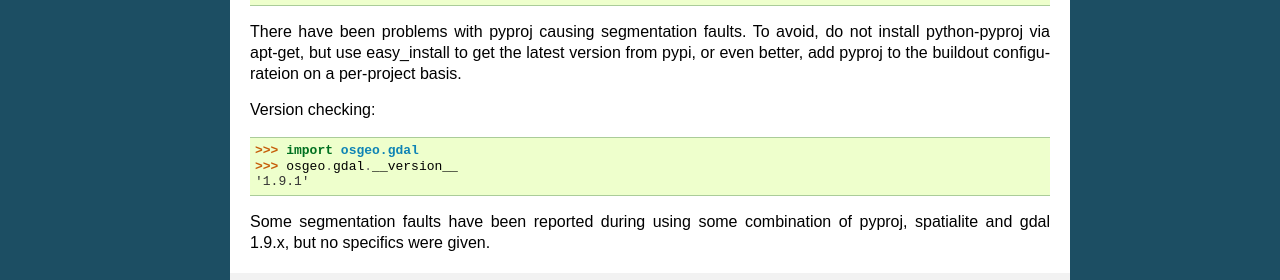
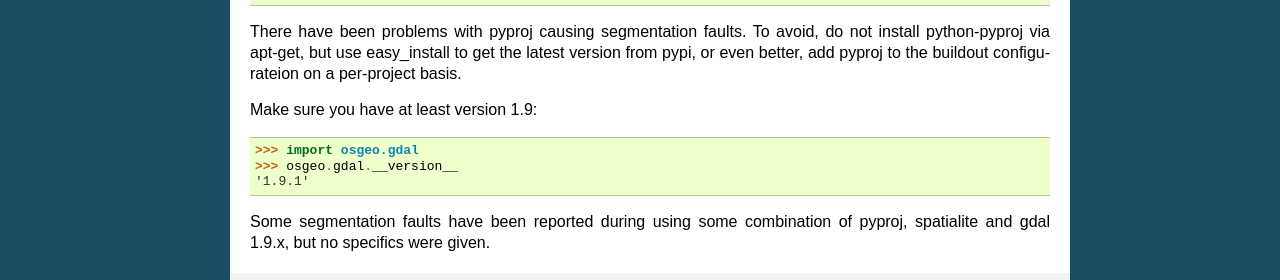
Before and after one commit to pombredanne/lizarddeveloperdocs, a Sphinx documentation site: the page built from doc/source/packagecomments.rst, in a window 1280 px wide. Shown: the part 784-1064 px from the top of the page. Built offline with Sphinx 7.4.7, drawn with Linux system fonts in a browser that asks for light colours.

Commit message:
Update according to comments.

```diff
--- a/doc/source/packagecomments.rst
+++ b/doc/source/packagecomments.rst
@@ -35,7 +35,11 @@ Lastly install mapnik::
 
 Installation of GDAL 1.9.x
 --------------------------
-The new features of gdal 1.9.x are increasingly used in websites, including the *waterschadeschatter*, the *3di wms server* and the *ror export server*. To install gdal 1.9.x, add the ubuntugis-unstable repository to the list of software sources::
+
+The new features of gdal 1.9.x are increasingly used in websites,
+including the *waterschadeschatter*, the *3di wms server* and the
+*ror export server*. To install gdal 1.9.x, add the ubuntugis-unstable
+repository to the list of software sources::
 
     $ sudo apt-get install python-software-properties
     $ sudo add-apt-repository ppa:ubuntugis/ubuntugis-unstable --yes
@@ -43,15 +47,19 @@ The new features of gdal 1.9.x are increasingly used in websites, including the
     $ sudo apt-get update
     $ sudo apt-get upgrade python-gdal
 
-There have been problems with pyproj causing segmentation faults. To avoid, do not install python-pyproj via apt-get, but use easy_install to get the latest version from pypi, or even better, add pyproj to the buildout configurateion on a per-project basis.
+There have been problems with pyproj causing segmentation faults. To
+avoid, do not install python-pyproj via apt-get, but use easy_install
+to get the latest version from pypi, or even better, add pyproj to the
+buildout configurateion on a per-project basis.
 
-Version checking::
+Make sure you have at least version 1.9::
 
     >>> import osgeo.gdal
     >>> osgeo.gdal.__version__
     '1.9.1'
 
-Some segmentation faults have been reported during using some combination of pyproj, spatialite and gdal 1.9.x, but no specifics were given.
+Some segmentation faults have been reported during using some combination
+of pyproj, spatialite and gdal 1.9.x, but no specifics were given.
 
 python-dateutil
 ---------------
```
